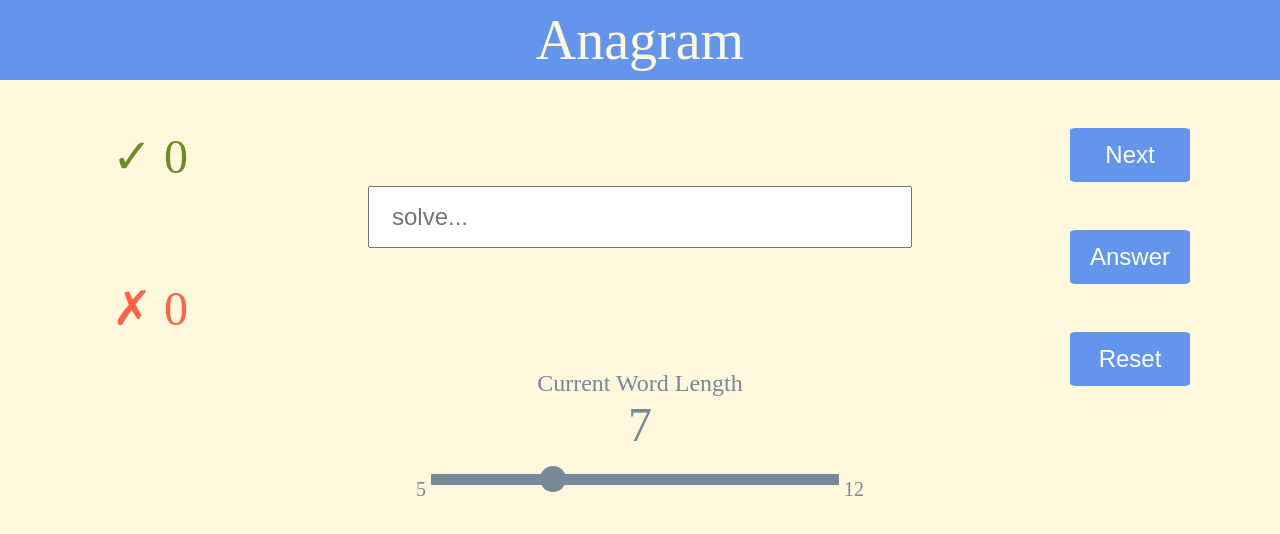
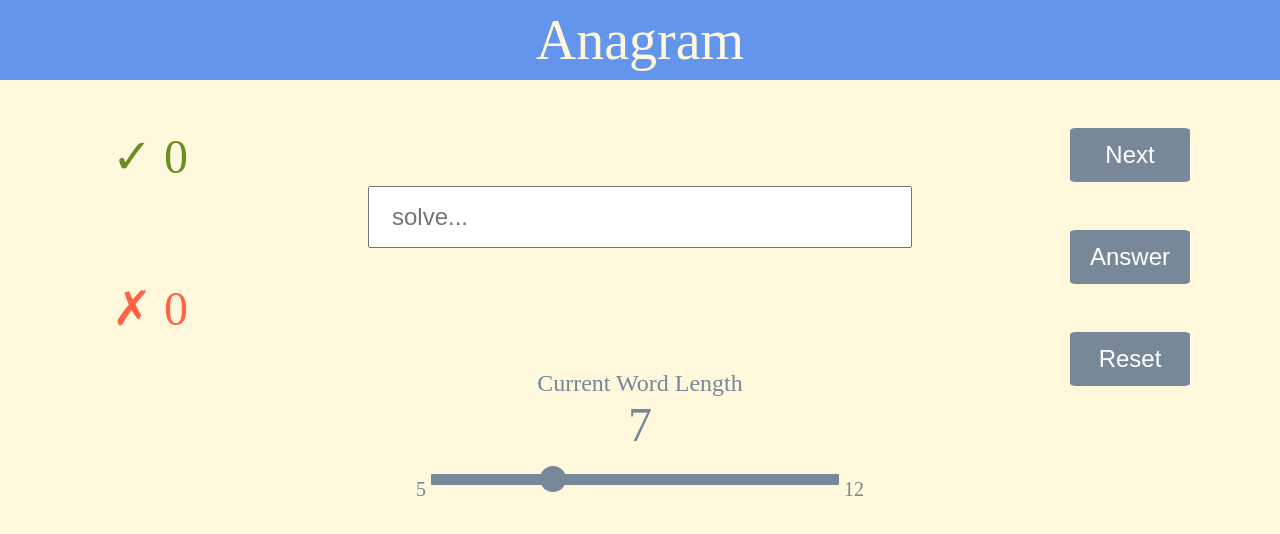
Before and after one commit to jgthomas/braingame.xyz, a React (Create React App) app in the folder frontend/: page / in a window 1280 px wide. Shown: the top 534 px of the page. Built offline with nearby package versions, Linux system fonts and the light colour scheme; no server answers.

Commit message:
Add hover effects for enabled buttons on supported platforms

```diff
--- a/frontend/src/components/ActionButton.css
+++ b/frontend/src/components/ActionButton.css
@@ -9,7 +9,7 @@ button::-moz-focus-inner {
 }
 
 .game-button {
-  background-color: cornflowerblue;
+  background-color: lightslategrey;
   color: white;
   font-size: 1.5em;
   text-decoration: none;
@@ -24,6 +24,12 @@ button::-moz-focus-inner {
   text-decoration: none;
 }
 
+@media (hover: hover) {
+  .game-button:hover:enabled {
+    background-color: cornflowerblue;
+  }
+}
+
 @media only screen and (max-width: 730px) {
   .game-button {
     font-size: 1em;
```
